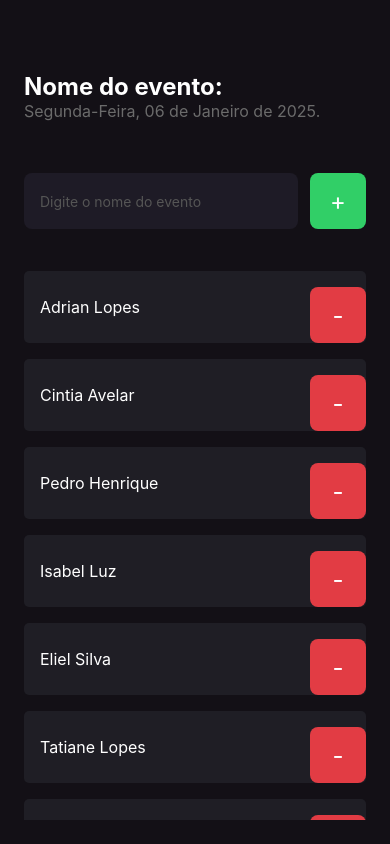
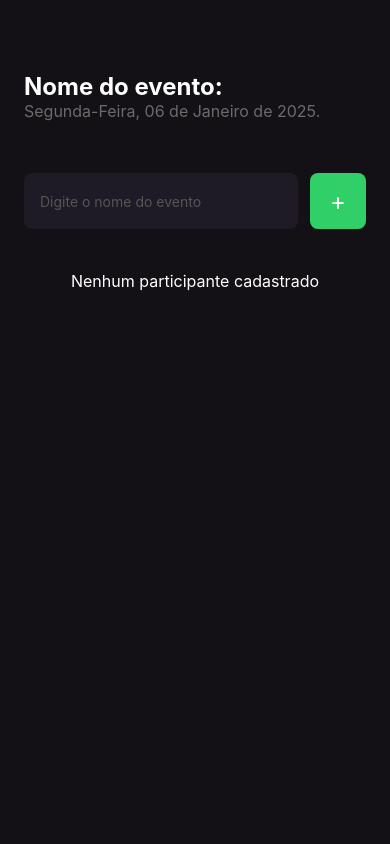
Before and after one commit to AdrianLopes97/Expo.ImHere.App, a React Native app: screen / in a window 390 px wide. Built offline with nearby package versions, Linux system fonts and the light colour scheme.

Commit message:
replacing scrollView with FlatList to optimize list interaction performance

```diff
--- a/src/screens/home/index.tsx
+++ b/src/screens/home/index.tsx
@@ -1,4 +1,4 @@
-import { Text, View, TextInput, TouchableOpacity, ScrollView } from "react-native";
+import { Text, View, TextInput, TouchableOpacity, FlatList } from "react-native";
 import { styles } from "./styles";
 import { Participant } from "../../components/participant";
 
@@ -34,16 +34,19 @@ export function Home() {
           </Text>
         </TouchableOpacity>
       </View>
-      <ScrollView showsVerticalScrollIndicator={false}>
-        {
-          participants.map((participant, index) => (
-            <Participant
-            key={index}
-            name={participant}
-            onRemove={() => handleParticipantRemove(participant)}/>
-          ))
-        }
-      </ScrollView>
+      <FlatList
+        data={[]}
+        keyExtractor={item => item}
+        renderItem={({ item }) => (
+          <Participant name={item} onRemove={() => handleParticipantRemove(item)} />
+        )}
+        showsVerticalScrollIndicator={false}
+        ListEmptyComponent={() => (
+          <Text style={styles.emptyListText}>
+            Nenhum participante cadastrado
+          </Text>
+        )}
+      />
     </View>
   );
 }
--- a/src/screens/home/styles.ts
+++ b/src/screens/home/styles.ts
@@ -43,5 +43,10 @@ export const styles = StyleSheet.create({
     width: '100%',
     marginTop: 36,
     marginBottom: 42,
-  }
+  },
+  emptyListText: {
+    color: '#fff',
+    fontSize: 16,
+    textAlign: 'center',
+  },
 });
```
